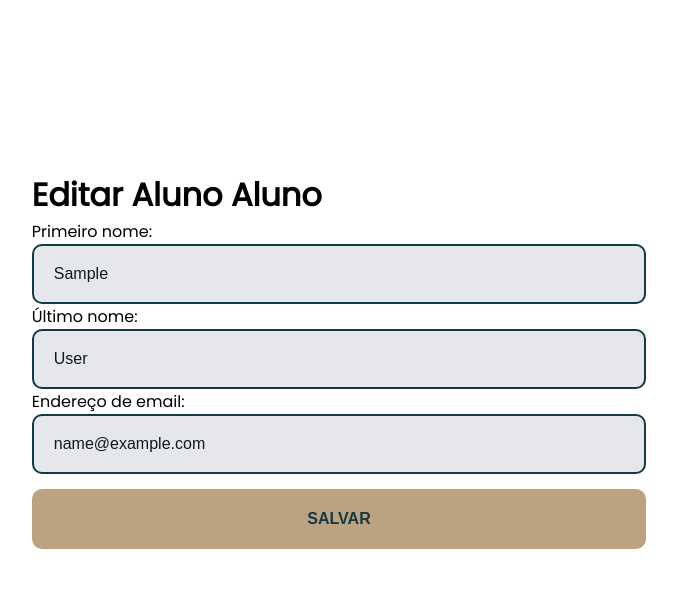
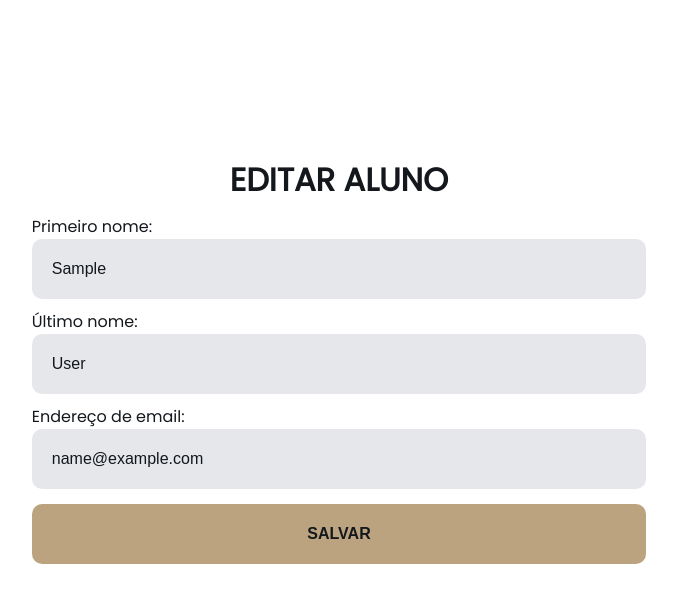
Before and after one commit to melojrx/booklend, a Django app: page /aluno/editar/1/ in a window 1280 px wide. Shown: the part 80-683 px from the top of the page, without its empty margins (301-978 px from the left). Run offline with Django 4.2, Linux system fonts and the light colour scheme; the visitor is signed in with stand-in values (Sample User, id 1); data comes from the database, SQL or seed files in the repository; some libraries are stand-ins or nearby versions.

Commit message:
ajuste geral de forms templates

```diff
--- a/static/css/forms.css
+++ b/static/css/forms.css
@@ -32,7 +32,95 @@ body {
     flex-direction: column;
 }
 
-form{
+.card {
+    width: 60%;
+    display: flex;
+    flex-direction: column;
+    margin: 30px 30px;
+}
+
+.card h1,
+.card p,
+.card a {
+    color: var(--color-black);
+}
+
+.card h1 {
+    text-align: center;
+    font-weight: bolder;
+    text-transform: uppercase;
+}
+
+.card p,
+.card a {
+    margin-top: 10px;
+    text-decoration: none;
+
+}
+
+.card p label {
+    margin-bottom: 5px;
+}
+
+.card input {
+    background-color: var(--color-white);
+    color: var(--color-black);
+    width: 100%;
+    height: 60px;
+    border-radius: 10px;
+    padding: 20px;
+    font-size: 1rem;
+    outline: none;
+    border: none;
+}
+
+select {
+    background-color: var(--color-white);
+    color: var(--color-black);
+    width: 100%;
+    height: 60px;
+    border-radius: 10px;
+    padding: 20px;
+    font-size: 1rem;
+    outline: none;
+    border: none;
+}
+
+.card input[type="submit"] {
+    background: var(--color-btn);
+    font-weight: bolder;
+    text-transform: uppercase;
+    cursor: pointer;
+    margin-top: 15px;
+    border: none;
+    color: var(--color-black);
+}
+
+.card a {
+    margin-top: 10px;
+    text-align: center;
+}
+.errorlist {
+    color: var(--color-orange) !important;
+    margin-top: 10px;
+}
+
+/* Estilo para o campo de data */
+input[type="date"], input[type="datetime-local"], input[type="time"] {
+    background-color: var(--color-white);
+    color: var(--color-black);
+    border: 2px solid var(--color-main);
+    width: 100%;
+    height: 60px;
+    border-radius: 10px;
+    padding: 20px;
+    font-size: 1rem;
+    outline: none;
+}
+
+
+
+/* form{
     width: 60%;
 }
 
@@ -63,7 +151,7 @@ input[type="submit"] {
     margin-top: 10px;
 }
 
-/*Detalhes*/
+Detalhes */
 
 .detail {
     text-align: center;
--- a/templates/aluno/aluno_delete.html
+++ b/templates/aluno/aluno_delete.html
@@ -12,7 +12,7 @@
     <section class="detail">
         <h1>Apagar Aluno</h1>
         <p>Você tem certeza que deseja deletar "{{ aluno.get_full_name }}"?</p>
-        <form action="" method="post">
+        <form class="card" action="" method="post">
             {% csrf_token %}
             <input type="submit" value="Confirmar">
         </form>
--- a/templates/aluno/form_aluno.html
+++ b/templates/aluno/form_aluno.html
@@ -11,8 +11,8 @@
 {% endblock title %}
 
 {% block content %}
-    <form method="post">
-        <h1>{{ titulo }} Aluno</h1>
+    <form class="card" method="post">
+        <h1>{{ titulo }} </h1>
         {% csrf_token %}
         {{ form.as_p }}
         <input type="submit" value="{{ botao }}">
--- a/templates/books/delete.html
+++ b/templates/books/delete.html
@@ -12,7 +12,7 @@
     <section class="detail">
         <h1>Apagar Livro</h1>
         <p>Você tem certeza que deseja deletar "{{ livro.nome }}"?</p>
-        <form action="" method="post">
+        <form class="card" action="" method="post">
             {% csrf_token %}
             <input type="submit" value="Confirmar">
         </form>
--- a/templates/books/form.html
+++ b/templates/books/form.html
@@ -11,7 +11,7 @@
 {% endblock title %}
 
 {% block content %}
-    <form method="post">
+    <form class="card"  method="post">
         <h1>{{ titulo }}</h1>
         {% csrf_token %}
         {{ form.as_p }}
--- a/templates/books/mybooks.html
+++ b/templates/books/mybooks.html
@@ -32,6 +32,7 @@
             <th>Nome</th>
             <th>Autor</th>
             <th>Status</th>
+            <th>Estante</th>
             <th>Opções</th>
         </tr>
         </thead>
@@ -45,6 +46,7 @@
                         {{ livro.get_status_display }}
                     </span>
                 </td>
+                <td>{{ livro.estante }}</td>
                 <td>
                     <a href="{% url 'livros-update' livro.pk %}">Editar</a>
                     <a href="{% url 'livros-delete' livro.pk %}">Apagar</a>
--- a/templates/emprestimo/delete.html
+++ b/templates/emprestimo/delete.html
@@ -13,7 +13,8 @@
         <h1>Apagar Empréstimo</h1>
         <p>Você tem certeza que deseja deletar o empréstimo feito por <b>{{ emprestimo.usuario.get_full_name }}</b>
             do livro <b>{{ emprestimo.livro.nome }}</b>?</p>
-        <form action="" method="post">
+
+        <form class="card" action="" method="post">
             {% csrf_token %}
             <input type="submit" value="Confirmar">
         </form>
--- a/templates/emprestimo/emprestimo_detail.html
+++ b/templates/emprestimo/emprestimo_detail.html
@@ -10,7 +10,7 @@
 
 {% block content %}
     <section class="detail">
-        <h2>Empréstimo Detalhes</h2>
+        <h2>Empréstimo</h2>
         <p><strong>Livro:</strong> {{ emprestimo.livro.nome }}</p>
         <p><strong>Aluno:</strong> {{ emprestimo.usuario.get_full_name }}</p>
         <p><strong>Data de Empréstimo:</strong> {{ emprestimo.data_emprestimo|date:"d/m/Y" }}</p>
--- a/templates/emprestimo/emprestimo_form.html
+++ b/templates/emprestimo/emprestimo_form.html
@@ -11,7 +11,7 @@
 {% block content %}
 
         <h2>Editar Empréstimo</h2>
-        <form method="post">
+        <form class="card" method="post">
             {% csrf_token %}
             <div style="margin-bottom: 20px;">
                 <label for="{{ form.data_devolucao.id_for_label }}">Data de Devolução:</label>
```
Also changed, not shown: templates/aluno/aluno_detalhe.html (+5 -3 lines), templates/books/detalhe.html (+6 -4 lines).
